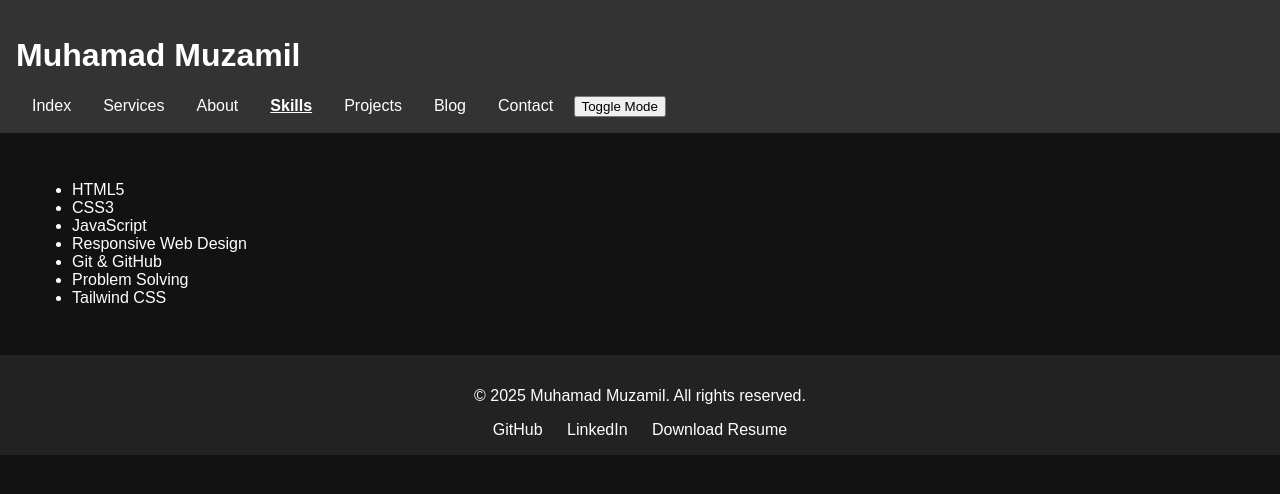
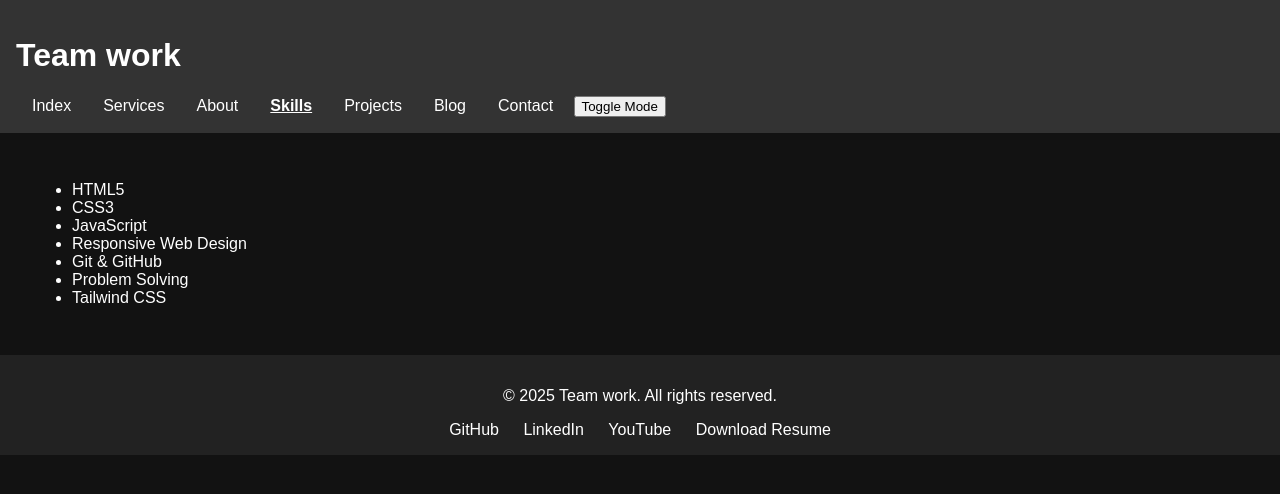
Before and after one commit to muzamilakram443/Muhammad-Muzamil, a plain HTML site: page skills.html in a window 1280 px wide. Drawn offline with Linux system fonts and the light colour scheme.

Commit message:
Update skills.html

```diff
--- a/skills.html
+++ b/skills.html
@@ -8,7 +8,7 @@
 </head>
 <body class="dark">
     <header class="header">
-        <h1>Muhamad Muzamil</h1>
+        <h1>Team work</h1>
         <nav>
             <a href="index.html" >Index</a><a href="services.html" >Services</a><a href="about.html" >About</a><a href="skills.html" class="active">Skills</a><a href="projects.html" >Projects</a><a href="blog.html" >Blog</a><a href="contact.html" >Contact</a>
             <button id="modeToggle">Toggle Mode</button>
@@ -27,10 +27,11 @@
     </main>
 
 <footer class="footer">
-    <p>&copy; 2025 Muhamad Muzamil. All rights reserved.</p>
+    <p>&copy; 2025 Team work. All rights reserved.</p>
     <div class="social">
         <a href="https://github.com/" target="_blank">GitHub</a>
         <a href="https://linkedin.com/" target="_blank">LinkedIn</a>
+        <a href="https://youtube.com/" target="_blank">YouTube</a>
         <a href="resume.pdf" download>Download Resume</a>
     </div>
 </footer>
```
